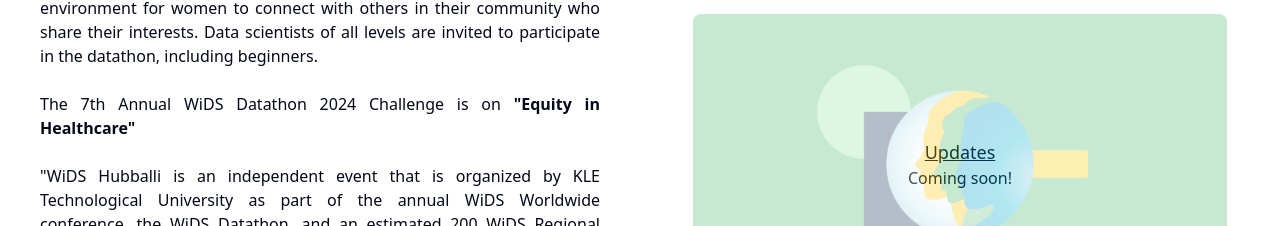
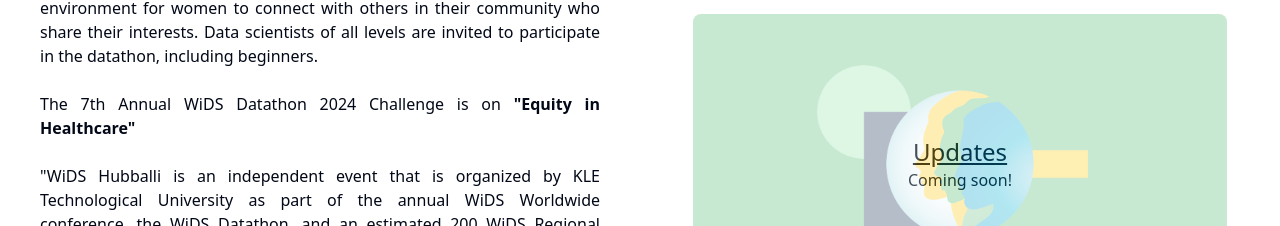
Before and after one commit to psbhatbvbcs/wids-kletech-2024, a Next.js app: page / in a window 1280 px wide. Shown: the part 659-885 px from the top of the page. Built offline with nearby package versions, Linux system fonts and the light colour scheme.

Commit message:
[done] - version 1.0

```diff
--- a/src/components/About.tsx
+++ b/src/components/About.tsx
@@ -39,7 +39,7 @@ const About = () => {
         </p>
       </div>
       <div className="w-full md:w-1/2 p-4 md:p-10 flex flex-col items-center justify-center">
-        <div className="font-medium text-lg underline">Updates</div>
+        <div className="font-medium text-2xl underline">Updates</div>
         <img
           src="/Event-Hero-Image.jpg"
           className="h-[300px] rounded-lg absolute opacity-30"
```
